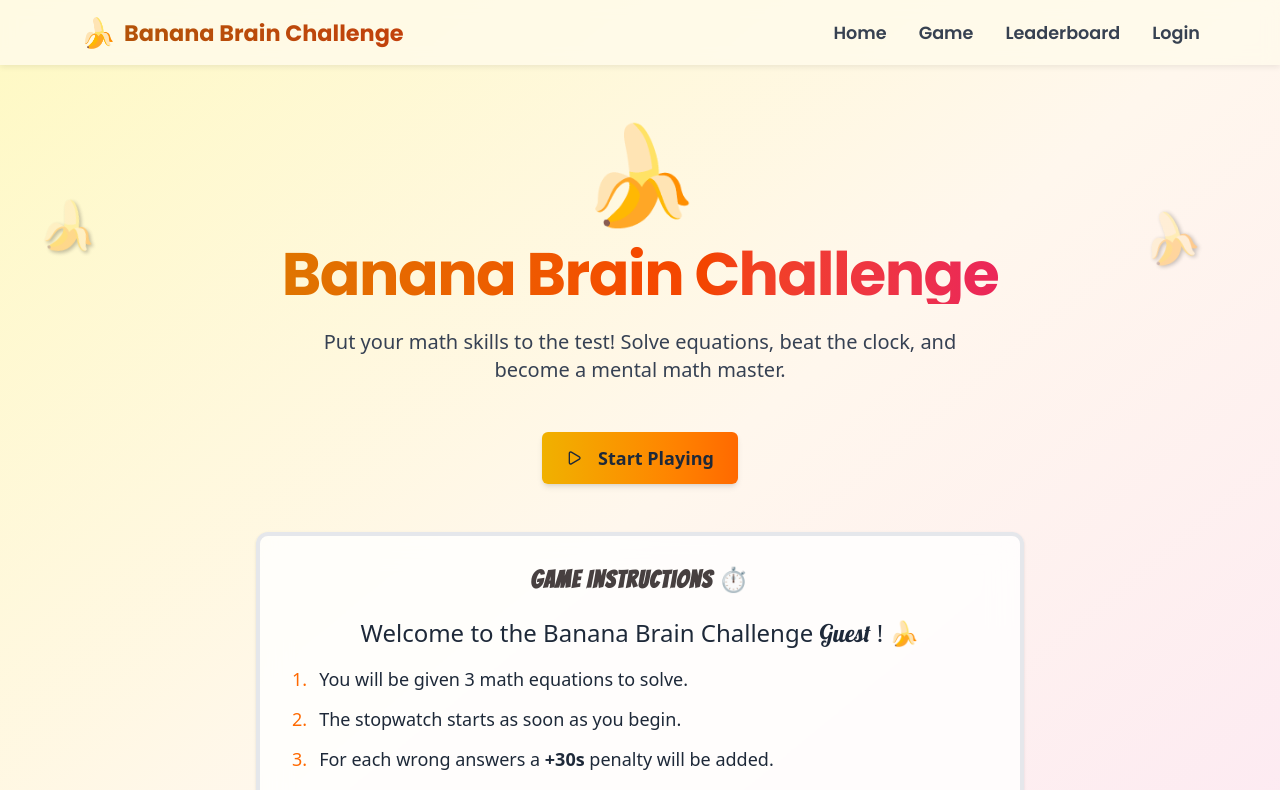
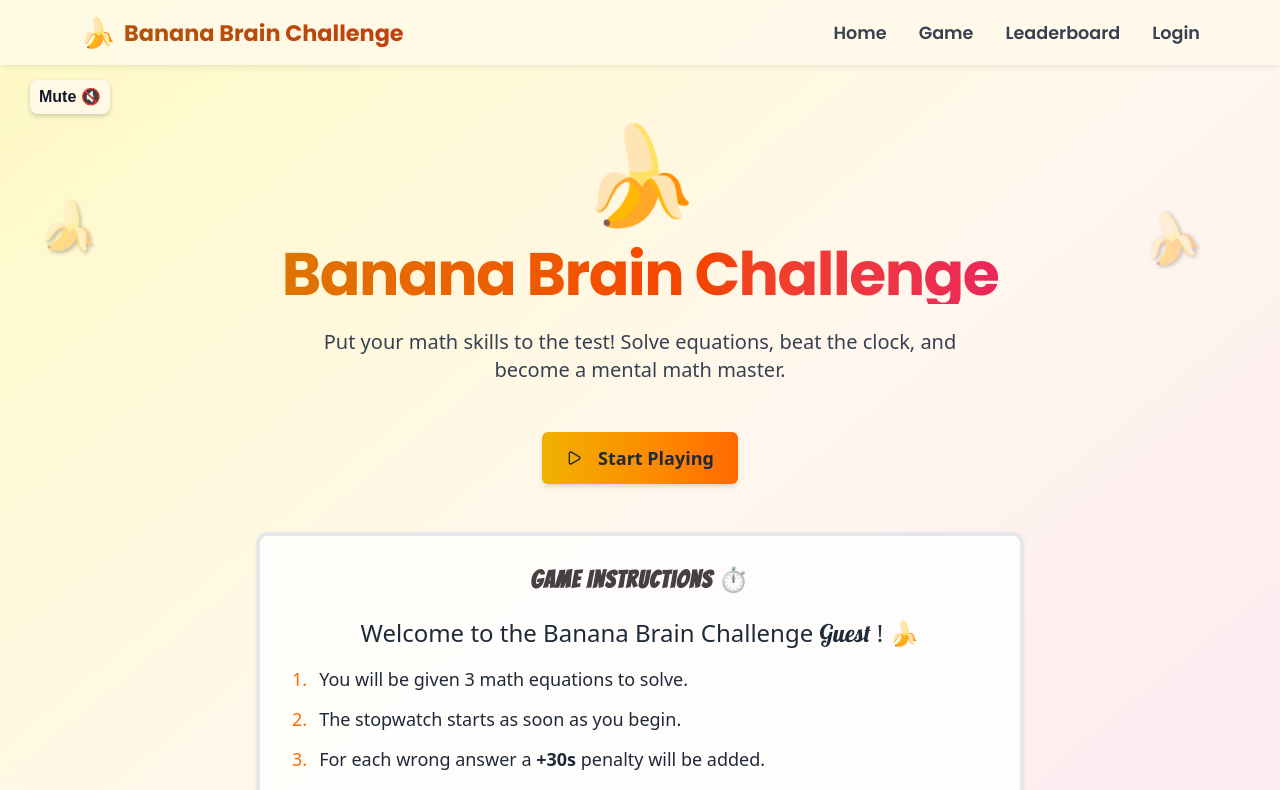
Before and after one commit to Pranal1313/BananaReact, a React (Vite) app: page / in a window 1280 px wide. Shown: the top 790 px of the page. Built offline with nearby package versions, Linux system fonts and the light colour scheme; no server answers.

Commit message:
Music feature implemented

```diff
--- a/src/App.jsx
+++ b/src/App.jsx
@@ -5,7 +5,7 @@ import { Card } from "./components/ui/card";
 import { Play } from "lucide-react";
 import { motion } from "framer-motion";
 import { Link } from "react-router-dom";
-import Navbar from "./components/Navbar"; // Import the reusable Navbar
+import Navbar from "./components/Navbar";
 import { onAuthStateChanged } from "firebase/auth";
 import { auth, db } from "./firebaseConfig";
 import { ref, get } from "firebase/database";
@@ -17,17 +17,15 @@ export default function App() {
     const unsubscribe = onAuthStateChanged(auth, async (user) => {
       if (user) {
         try {
-          // Fetch username from Realtime Database
           const userRef = ref(db, "users/" + user.uid);
           const snapshot = await get(userRef);
           if (snapshot.exists()) {
             setUsername(snapshot.val().username || user.email.split("@")[0]);
           } else {
-            // fallback to email prefix if username not found
             setUsername(user.email.split("@")[0]);
           }
         } catch (error) {
-          console.error("Error fetching username from database:", error);
+          console.error("Error fetching username:", error);
           setUsername(user.email.split("@")[0]);
         }
       } else {
@@ -40,6 +38,7 @@ export default function App() {
 
   return (
     <div className="min-h-screen bg-gradient-to-br from-yellow-100 via-orange-50 to-pink-100 font-sans text-gray-800 relative overflow-hidden mt-[-20px]">
+
       {/* === Navbar === */}
       <Navbar />
 
@@ -66,7 +65,6 @@ export default function App() {
 
       {/* === Main Content === */}
       <div className="max-w-6xl mx-auto px-4 py-16 text-center relative z-10 mt-20">
-        {/* Banana Animation */}
         <motion.div
           animate={{ rotate: [0, 10, -10, 0] }}
           transition={{ duration: 2, repeat: Infinity, repeatDelay: 1 }}
@@ -75,17 +73,14 @@ export default function App() {
           🍌
         </motion.div>
 
-        {/* Header */}
         <h1 className="text-6xl mb-6 font-extrabold tracking-tight bg-gradient-to-r from-yellow-600 via-orange-600 to-pink-600 bg-clip-text text-transparent font-[Poppins]">
           Banana Brain Challenge
         </h1>
 
-        {/* Subtitle */}
         <p className="text-xl text-gray-700 max-w-2xl mx-auto mb-12 font-normal">
           Put your math skills to the test! Solve equations, beat the clock, and become a mental math master.
         </p>
 
-        {/* Start Button */}
         <Link to="/game" style={{ textDecoration: "none" }}>
           <Button
             size="md"
@@ -96,7 +91,6 @@ export default function App() {
           </Button>
         </Link>
 
-        {/* === Instructions Box === */}
         <motion.div
           initial={{ opacity: 0, y: 20, scale: 0.95 }}
           animate={{ opacity: 1, y: 0, scale: 1 }}
@@ -111,11 +105,13 @@ export default function App() {
             >
               Game Instructions ⏱️
             </h2>
+
             <div className="space-y-4">
               <p className="text-center text-2xl ">
                 Welcome to the Banana Brain Challenge{" "}
                 <span style={{ fontFamily: "'Lobster', cursive" }}>{username}</span> ! 🍌
               </p>
+
               <ul className="space-y-3 text-lg font-normal">
                 <li className="flex items-start gap-3">
                   <span className="text-orange-500 mt-0">1.</span>
@@ -127,20 +123,20 @@ export default function App() {
                 </li>
                 <li className="flex items-start gap-3">
                   <span className="text-orange-500 mt-0">3.</span>
-  <span>For each wrong answers a <strong>+30s</strong> penalty will be added.</span>
+                  <span>For each wrong answer a <strong>+30s</strong> penalty will be added.</span>
                 </li>
                 <li className="flex items-start gap-3">
                   <span className="text-orange-500 mt-0">4.</span>
-          <span>Your goal is to finish all 3 correctly in the shortest possible time.</span>
+                  <span>Your goal is to finish all 3 correctly in the shortest time.</span>
                 </li>
               </ul>
+
               <p className="text-center text-lg pt-4 font-normal">
                 💡 Think fast, stay sharp, and aim for the Leaderboard! 🏆
               </p>
             </div>
           </Card>
         </motion.div>
-
       </div>
     </div>
   );
--- a/src/Game.css
+++ b/src/Game.css
@@ -303,14 +303,14 @@ h2 {
 
 .restart-button {
     position: fixed;
-    top: 80px;
-    left: 20px;
+    top: 120px;
+    left: 29px;
     z-index: 9999;
     background-color: #fff9e6;
-    padding: 6px 12px;
-    border-radius: 12px;
+    padding: 6px 6px;
+    border-radius: 10px;
     box-shadow: 0 2px 6px rgba(0, 0, 0, 0.15);
-    font-size: 1.1rem;
+    font-size: 1rem;
     font-weight: 600;
     color: #4c4646;
     user-select: none;
@@ -330,7 +330,7 @@ h2 {
 }
 
 .restart-button button:hover {
-    transform: scale(1.05);
+    transform: scale(1.15);
 }
 
 .signin-prompt {
@@ -356,9 +356,6 @@ h2 {
     background-color: #fc04ad9a;
 }
 
-
-/* Save message below result buttons */
-
 .save-message {
     margin-top: 30px;
     /* space above the message */
--- a/src/Game.jsx
+++ b/src/Game.jsx
@@ -3,7 +3,7 @@ import axios from "axios";
 import Navbar from "./components/Navbar";
 import { useNavigate } from "react-router-dom";
 import "./Game.css";
-import { saveScore } from "./Score"; // ✅ Correct import
+import { saveScore } from "./Score";
 import { auth } from "./firebaseConfig";
 
 export default function Game() {
@@ -20,7 +20,7 @@ export default function Game() {
 
   const navigate = useNavigate();
 
-  // ✅ Fetch puzzle
+  // Fetch puzzle
   const fetchPuzzle = async () => {
     try {
       setLoading(true);
@@ -39,7 +39,7 @@ export default function Game() {
     fetchPuzzle();
   }, []);
 
-  // ✅ Timer logic
+  // Timer
   useEffect(() => {
     if (isFinished) return;
     const timer = setInterval(() => {
@@ -48,7 +48,7 @@ export default function Game() {
     return () => clearInterval(timer);
   }, [isFinished]);
 
-  // ✅ Handle Enter key
+  // Enter key
   useEffect(() => {
     const handleKeyDown = (e) => {
       if (e.key === "Enter" && !isFinished) {
@@ -59,7 +59,7 @@ export default function Game() {
     return () => window.removeEventListener("keydown", handleKeyDown);
   });
 
-  // ✅ Check answer
+  // Check answer
   const checkAnswer = () => {
     if (!puzzle || isFinished) return;
 
@@ -73,8 +73,7 @@ export default function Game() {
       setFeedback("✅ Correct!");
       const nextCount = questionCount + 1;
 
-      if (nextCount < 1) {
-        // currently only 1 round (can increase later)
+      if (nextCount < 3) {
         setTimeout(() => {
           setQuestionCount(nextCount);
           fetchPuzzle();
@@ -93,7 +92,7 @@ export default function Game() {
     setAnswer("");
   };
 
-  // ✅ Restart Game
+  // Restart game
   const handleRestart = () => {
     setQuestionCount(0);
     setSeconds(0);
@@ -107,7 +106,7 @@ export default function Game() {
   const finalTime = seconds + penalty;
   const formatTime = (t) => (t < 10 ? `0${t}` : t);
 
-  // ✅ Save score after finishing
+  // Save score
   useEffect(() => {
     const saveUserScore = async () => {
       if (!isFinished) return;
@@ -115,7 +114,6 @@ export default function Game() {
 
       setSaving(true);
       try {
-        // ✅ only pass uid and time
         await saveScore(auth.currentUser.uid, finalTime);
         setSaveMessage("✅ Your time has been saved!");
       } catch (err) {
@@ -131,10 +129,12 @@ export default function Game() {
 
   return (
     <div className="game-page">
+      {/* 🔁 Restart button */}
       <div className="restart-button">
         🔁 <button onClick={handleRestart}>Restart</button>
       </div>
 
+      {/* Timer */}
       <div className="timer-display">⏱️ {formatTime(seconds)}s</div>
 
       <Navbar />
--- a/src/main.jsx
+++ b/src/main.jsx
@@ -1,29 +1,82 @@
 // main.jsx
-import React from "react";
+import React, { useRef, useState, useEffect } from "react";
 import ReactDOM from "react-dom/client";
 import { BrowserRouter, Routes, Route } from "react-router-dom";
-import App from "./App";                  // Home page
-import Game from "./Game";     // Game page
-import Auth from "./Auth";                // Sign In / Sign Up page
-import Leaderboard from "./Leaderboard";  // 🏆 Leaderboard page
+
+import App from "./App";
+import Game from "./Game";
+import Auth from "./Auth";
+import Leaderboard from "./Leaderboard";
 import "./index.css";
+
+function Root() {
+  const audioRef = useRef(null);
+  const [isMuted, setIsMuted] = useState(false);
+
+  // 🔊 Auto-play music on load
+  useEffect(() => {
+    const audio = audioRef.current;
+    if (audio) {
+      audio.volume = 0.5; // optional softer volume
+      audio.play().catch(() => {
+        // Browser might block autoplay until user interacts once
+        console.log("Autoplay blocked — will play after first click.");
+        document.addEventListener("click", () => {
+          audio.play();
+        }, { once: true });
+      });
+    }
+  }, []);
+
+  const toggleMute = () => {
+    if (!audioRef.current) return;
+    audioRef.current.muted = !isMuted;
+    setIsMuted(!isMuted);
+  };
+
+  return (
+    <>
+      {/* === GLOBAL AUDIO PLAYER === */}
+      <audio ref={audioRef} src="/bgmusic.mp3" loop />
+
+      {/* MUTE BUTTON ONLY */}
+      <button
+        onClick={toggleMute}
+        style={{
+          position: "fixed",
+          top: "80px",
+          left: "30px",
+          zIndex: 9999,
+          padding: "5px 9px",
+          borderRadius: "8px",
+          fontWeight: "600",
+          backgroundColor: "#fff9e6",
+          border: "none",
+          cursor: "pointer",
+          boxShadow: "0px 2px 5px rgba(0,0,0,0.2)",
+
+
+
+        }}
+      >
+        {isMuted ? "Unmute 🔊" : "Mute 🔇"}
+      </button>
+
+      {/* === ROUTING === */}
+      <BrowserRouter>
+        <Routes>
+          <Route path="/" element={<App />} />
+          <Route path="/game" element={<Game />} />
+          <Route path="/leaderboard" element={<Leaderboard />} />
+          <Route path="/auth" element={<Auth />} />
+        </Routes>
+      </BrowserRouter>
+    </>
+  );
+}
 
 ReactDOM.createRoot(document.getElementById("root")).render(
   <React.StrictMode>
-    <BrowserRouter>
-      <Routes>
-        {/* 🏠 Home page */}
-        <Route path="/" element={<App />} />
-
-        {/* 🎮 Game page */}
-        <Route path="/game" element={<Game />} />
-
-        {/* 🏆 Leaderboard page */}
-        <Route path="/Leaderboard" element={<Leaderboard />} />
-
-        {/* 🔐 Sign-in / Auth page */}
-        <Route path="/auth" element={<Auth />} />
-      </Routes>
-    </BrowserRouter>
+    <Root />
   </React.StrictMode>
 );
```
Also changed, not shown: 2 other files (tests, documents, lock files or other folders). Lines whose indentation alone changed are shown as unchanged.
